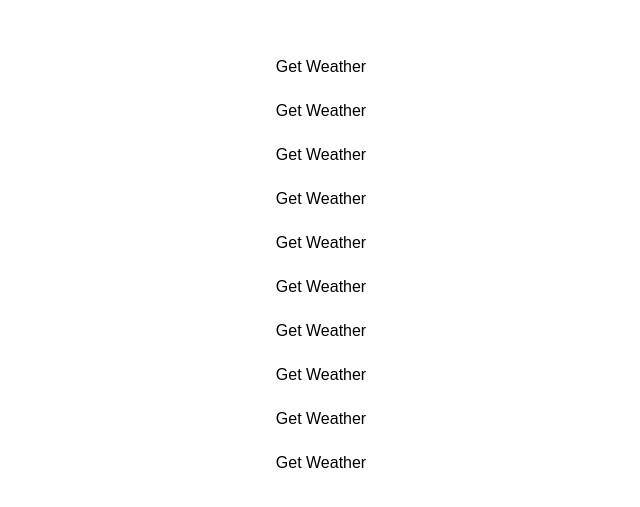
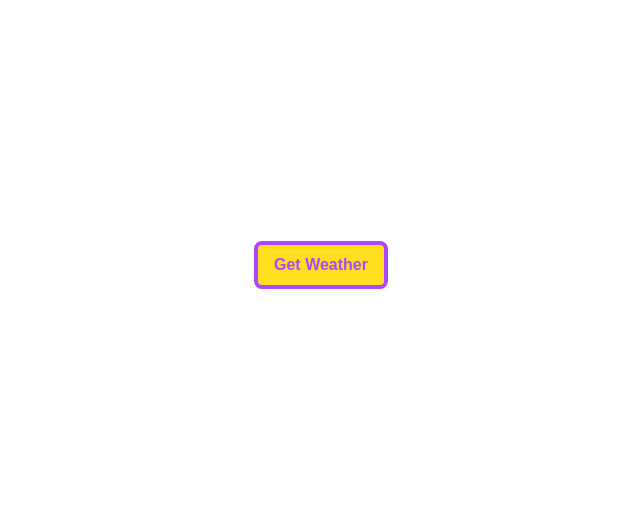
Before and after one commit to JumboCode/bostons-higher-ground, a Next.js app: page /weather in a window 1280 px wide. Shown: the part 135-642 px from the top of the page, without its empty margins (319-959 px from the left). Built offline with nearby package versions, Linux system fonts and the light colour scheme.

Commit message:
Weather button finished wtih completed API Display

```diff
--- a/src/app/weather/page.tsx
+++ b/src/app/weather/page.tsx
@@ -1,27 +1,27 @@
-import {default as KaiWeatherButton} from "@/components/weather-buttons/button-kai";
-import {default as AgathaWeatherButton} from "@/components/weather-buttons/button-agatha";
-import {default as AaditWeatherButton} from "@/components/weather-buttons/button-aadit";
-import {default as AnsonWeatherButton} from "@/components/weather-buttons/button-anson";
+// import {default as KaiWeatherButton} from "@/components/weather-buttons/button-kai";
+// import {default as AgathaWeatherButton} from "@/components/weather-buttons/button-agatha";
+// import {default as AaditWeatherButton} from "@/components/weather-buttons/button-aadit";
+// import {default as AnsonWeatherButton} from "@/components/weather-buttons/button-anson";
 import {default as BriannaWeatherButton} from "@/components/weather-buttons/button-brianna";
-import {default as GeorgeWeatherButton} from "@/components/weather-buttons/button-george";
-import {default as HandeWeatherButton} from "@/components/weather-buttons/button-hande";
-import {default as KristyWeatherButton} from "@/components/weather-buttons/button-kristy";
-import {default as VanshWeatherButton} from "@/components/weather-buttons/button-vansh";
-import {default as WestWeatherButton} from "@/components/weather-buttons/button-west";
+// import {default as GeorgeWeatherButton} from "@/components/weather-buttons/button-george";
+// import {default as HandeWeatherButton} from "@/components/weather-buttons/button-hande";
+// import {default as KristyWeatherButton} from "@/components/weather-buttons/button-kristy";
+// import {default as VanshWeatherButton} from "@/components/weather-buttons/button-vansh";
+// import {default as WestWeatherButton} from "@/components/weather-buttons/button-west";
 
 export default function Page() {
     return (
         <main className="w-screen h-screen flex flex-col justify-center items-center gap-5">
-            <KaiWeatherButton />
+            {/* <KaiWeatherButton />
             <AgathaWeatherButton />
             <AaditWeatherButton />
-            <AnsonWeatherButton />
-            <BriannaWeatherButton />
-            <GeorgeWeatherButton />
+            <AnsonWeatherButton /> */}
+            {/* <GeorgeWeatherButton />
             <HandeWeatherButton />
             <KristyWeatherButton />
             <VanshWeatherButton />
-            <WestWeatherButton />
+            <WestWeatherButton /> */}
+            <BriannaWeatherButton />
         </main>
     );
 }
--- a/src/components/weather-buttons/button-brianna.tsx
+++ b/src/components/weather-buttons/button-brianna.tsx
@@ -1,3 +1,56 @@
-export default function WeatherButton() {
-    return <button>Get Weather</button>;
+"use client";
+import { useState } from "react";
+
+type WeatherButtonProps = {
+    label?: string;
+};
+
+export default function WeatherButton({ label = "Get Weather" }: WeatherButtonProps) {
+    const [temperature, setTemperature] = useState<number | null>(null);
+    const[status, setStatus] = useState<string | null>(null);
+
+    const handleClick = async () => {
+    try {
+        const response = await fetch("https://api.weather.gov/gridpoints/BOX/69,92/forecast");
+        if (!response.ok) {
+            throw new Error('Error: Status: ${response.status}');
+        }
+
+        const data = await response.json();
+        const current = data.properties?.periods?.[0];
+
+        if (current) {
+            setTemperature(current.temperature);
+            setStatus(current.shortForecast);
+        } else {
+            setTemperature(null);
+            setStatus("Forecast Data Unavailable.");
+        }
+    } catch (error) {
+        console.error("Failed to fetch weather data:", error);
+        setTemperature(null);
+        setStatus("Failed to fetch weather data.");
+    }
+    };
+
+return (
+    <div className="flex flex-col items-center gap-4">
+        <button
+            onClick={handleClick}
+            className="px-4 py-2 border-4 border-purple-500 bg-yellow-300 text-purple-500
+            font-semibold rounded-lg hover:bg-orange-500 hover:text-black hover:border-black
+            transition-colors duration-200"
+            >
+                {label}
+            </button>
+
+        {status && (
+            <div className="text-center text-black text-lg">
+            {temperature !== null && (
+                <p>Current Temperature: <span className="font-semi-bold">{temperature} Degrees Fahrenheit</span></p>)}
+                <p>Weather Status: <span className="font-semi-bold">{status}</span></p>
+                </div>
+            )}
+        </div>
+    );
 }
```
